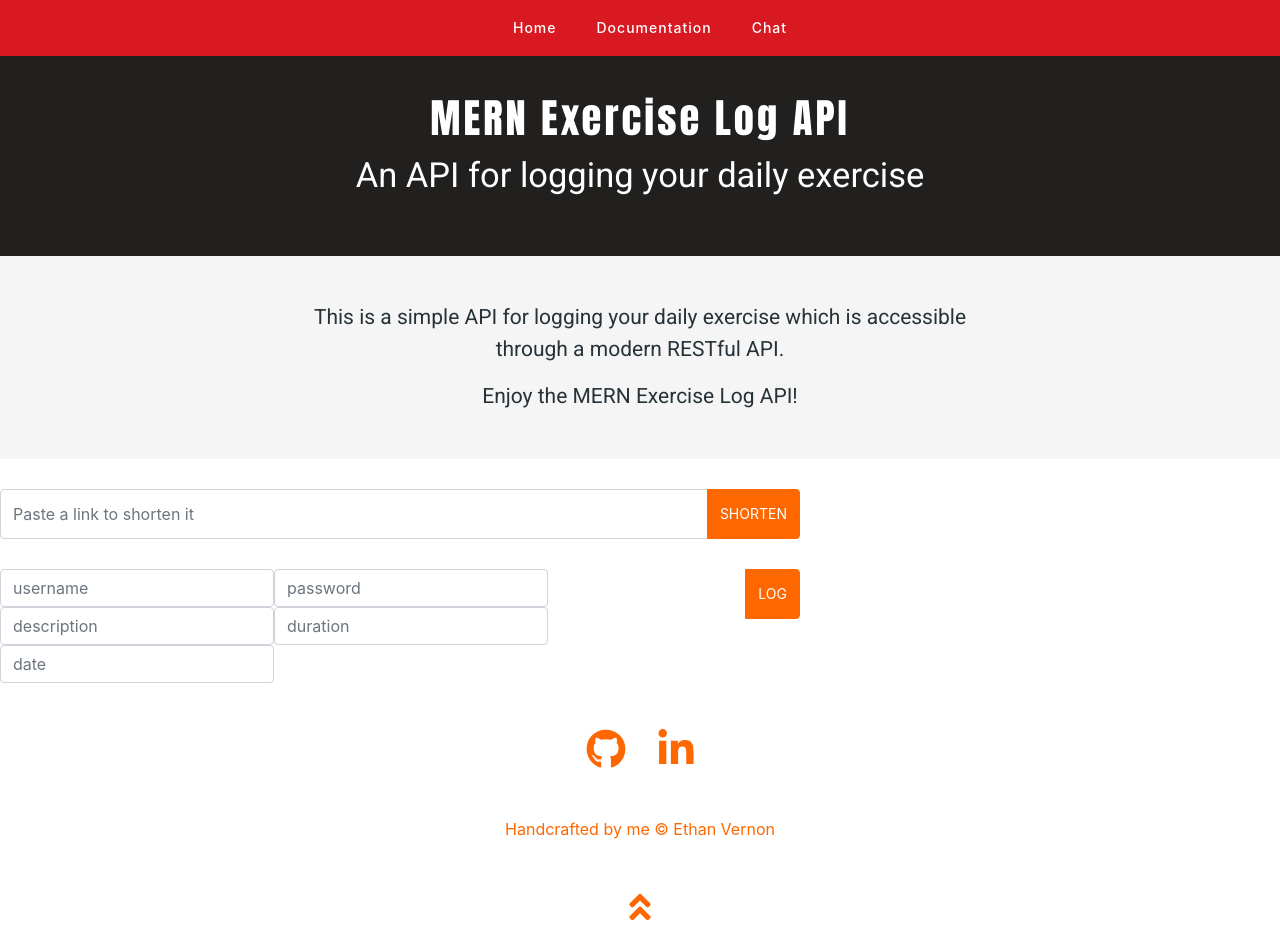
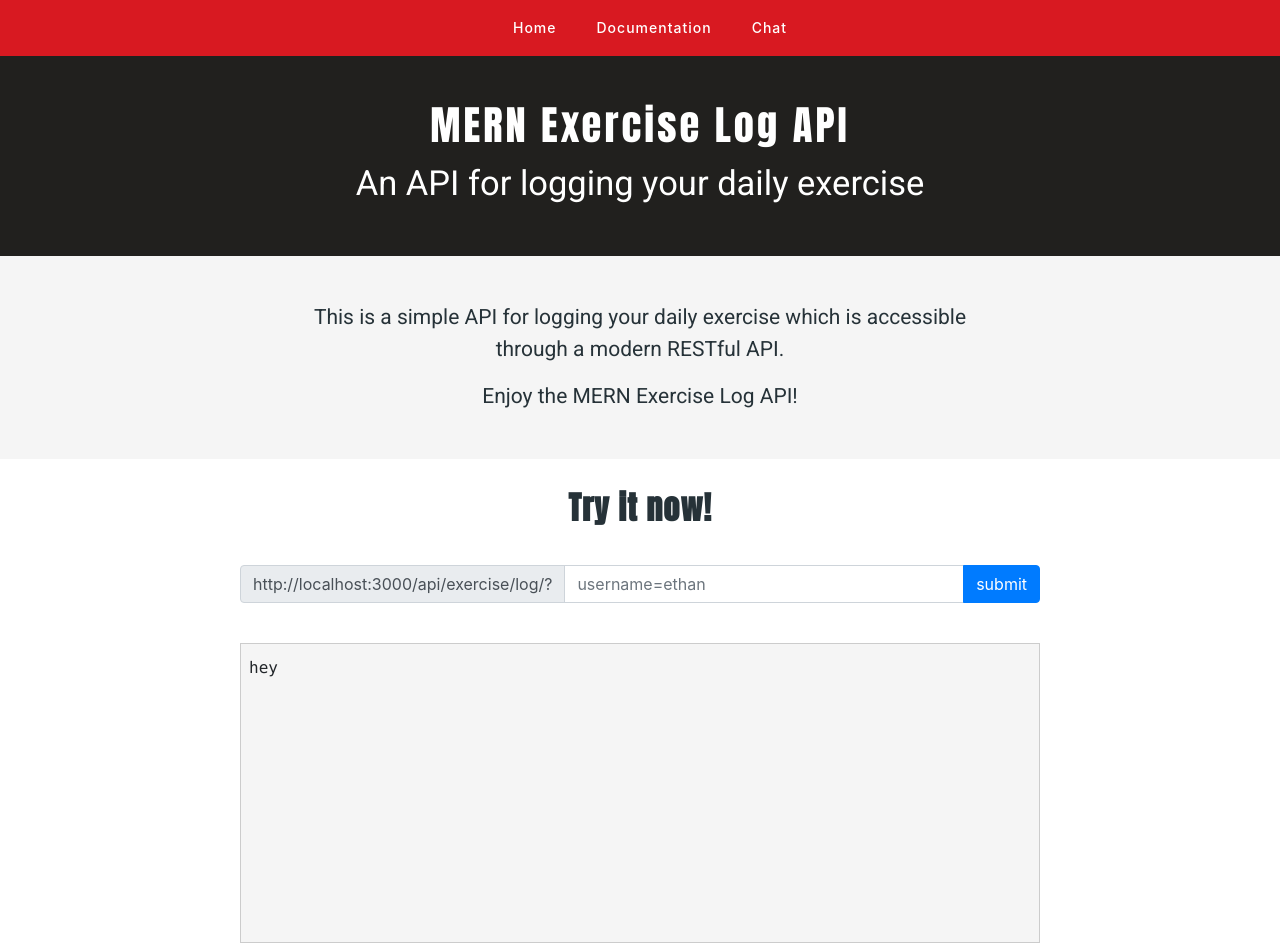
Before and after one commit to ethanvernon/mern-exerciseapp, a React (Create React App) app in the folder client/: page / in a window 1280 px wide. Shown: the top 952 px of the page. Built offline with nearby package versions, Linux system fonts and the light colour scheme.

Commit message:
finishes CSS and HTML for front page

```diff
--- a/client/src/App.css
+++ b/client/src/App.css
@@ -100,6 +100,10 @@ li a:hover {
   margin-right: auto !important;
 }
 
+.mr-2 {
+  border-color:white !important;
+}
+
 @media only screen and (min-width: 900px) {
   nav {
     width:940px;
@@ -111,6 +115,49 @@ li a:hover {
 @media only screen and (min-width: 768px) {
   #white-nav {
     height:56px;
+  }
+}
+
+/*--------------------------------------------------------------------------------------------------------------------------*/
+/*-----------------------------------------Title.js-------------------------------------------------------------------------*/
+/*--------------------------------------------------------------------------------------------------------------------------*/
+
+.heading {
+  text-align:center;
+  margin-top:56px;
+  background-color:#21201E;
+  height:200px;
+  overflow:hidden;
+  width:100%;
+  display:flex;
+  flex-direction: column;
+  align-items: center;
+  justify-content: center;
+  color:white;
+  padding-top:15px;
+}
+
+.heading h1 {
+  letter-spacing:3px;
+  font-weight:500;
+  font-size:calc(19px + 2vw);
+  font-family: "Anton";
+}
+
+.key-solution {
+  max-width:900px;
+  font-size:28px;
+  font-size:calc(13px + 2vw);
+  font-family:"Roboto";
+}
+
+@media only screen and (min-width: 1025px) {
+  .heading h1 {
+    font-size:40.5px;
+  }
+
+  .key-solution{
+    font-size:34.5px;
   }
 }
 
@@ -195,22 +242,6 @@ li a:hover {
   z-index:4;
 }
 
-/*conditionally rendered result box container for shortened URL*/
-.result-container {
-  margin-top:100px;
-  align-self:center;
-  position:absolute;
-  text-align:center;
-  max-width:95%;
-}
-
-@media only screen and (max-width: 438px) {
-  /*adjust margin for when statement takes 2 lines*/
-  .result-container {
-    margin-top:113px;
-  }
-}
-
 /*conditionally rendered result box for shortened URL*/
 .result-text {
  /* background-color: rgba(0, 123, 255, 0.3);*/
@@ -230,8 +261,30 @@ li a:hover {
 
 
 /*--------------------------------------------------------------------------------------------------------------------------*/
+/*-----------------------------------------bodyheader.js-------------------------------------------------------------------*/
+/*--------------------------------------------------------------------------------------------------------------------------*/
+
+.body-header {
+  text-align:center;
+  background-color:white;
+  padding-top:30px;
+  padding-bottom:30px;
+  width:100%;
+  text-align:center;
+  color:#263238;
+  font-size:21px;
+}
+
+.body-header-text h2{
+  font-weight:900;
+  font-family:"Anton";
+  letter-spacing:1px;
+}
+
+/*--------------------------------------------------------------------------------------------------------------------------*/
 /*-----------------------------------------description.js-------------------------------------------------------------------*/
 /*--------------------------------------------------------------------------------------------------------------------------*/
+
 .description {
   text-align:center;
   background-color:#F5F5F5;
@@ -253,17 +306,52 @@ li a:hover {
   max-width:700px;
 }
 
+/*--------------------------------------------------------------------------------------------------------------------------*/
+/*-----------------------------------------searchAPI.js---------------------------------------------------------------------*/
+/*--------------------------------------------------------------------------------------------------------------------------*/
 
+/*holds the form*/
+.search-container {
+  width:90%;
+  max-width:800px;
+  margin-left:auto;
+  margin-right:auto;
+}
+
+/*--------------------------------------------------------------------------------------------------------------------------*/
+/*-----------------------------------------ResultPre.js---------------------------------------------------------------------*/
+/*--------------------------------------------------------------------------------------------------------------------------*/
+
+#result-output {
+  height:300px;
+  width:90%;
+  max-width:800px;
+  background-color:#f5f5f5;
+  overflow-y:scroll;
+  display:block;
+  word-break:break-all;
+  word-wrap:break-word;
+  border: 1px solid #ccc;
+  margin-top:40px;
+  margin-left:auto;
+  margin-right:auto;
+  padding:8px;
+  line-height:2em;
+  font-size:16px;
+}
 
 /*--------------------------------------------------------------------------------------------------------------------------*/
 /*-----------------------------------------footer---------------------------------------------------------------------------*/
 /*--------------------------------------------------------------------------------------------------------------------------*/
+
 .footer {
-  height:250px;
+  height:200px;
 }
 
 .social-media {
   margin:30px auto;
+  margin-top:70px;
+  margin-bottom:0px;
   width:fit-content;
 }
 
@@ -274,64 +362,8 @@ li a:hover {
 .footer p {
   text-align:center;
   margin-bottom:50px;
-  color:#ff6700;
+  color:#212529;
 }
-
-.up-container {
-  width:fit-content;
-  margin:30px auto;
-}
-
-.back-top {
- color:#ff6700;
-}
-
-.back-top:hover {
-  cursor:pointer;
-}
-
-/*--------------------------------------------------------------------------------------------------------------------------*/
-/*-----------------------------------------about----------------------------------------------------------------------------*/
-/*--------------------------------------------------------------------------------------------------------------------------*/
-
-.heading {
-  text-align:center;
-  margin-top:56px;
-  background-color:#21201E;
-  height:200px;
-  overflow:hidden;
-  width:100%;
-  display:flex;
-  flex-direction: column;
-  align-items: center;
-  justify-content: center;
-  color:white;
-}
-
-.heading h1 {
-  letter-spacing:3px;
-  font-weight:500;
-  font-size:calc(19px + 2vw);
-  font-family: "Anton";
-}
-
-.key-solution {
-  max-width:900px;
-  font-size:28px;
-  font-size:calc(13px + 2vw);
-  font-family:"Roboto";
-}
-
-@media only screen and (min-width: 1025px) {
-  .heading h1 {
-    font-size:40.5px;
-  }
-
-  .key-solution{
-    font-size:34.5px;
-  }
-}
-
 
 /*--------------------------------------------------------------------------------------------------------------------------*/
 /*-----------------------------------------media queries >767px-------------------------------------------------------------*/
--- /dev/null
+++ b/client/src/BodyHeader.js
@@ -0,0 +1,17 @@
+import React, { Component } from 'react';
+import 'bootstrap/dist/css/bootstrap.min.css';
+import './App.css';
+
+
+export class BodyHeader extends Component {
+
+	render() {
+		return (
+			<div className='body-header'>
+				<div className='body-header-text'>
+					<h2>Try it now!</h2>
+				</div>
+			</div>
+	    );
+  }
+}
--- a/client/src/Description.js
+++ b/client/src/Description.js
@@ -4,11 +4,6 @@ import './App.css';
 
 
 export class Description extends Component {
-
-	componentDidMount() {
-		window.scrollTo(0,0);
-	}
-
 	render() {
 		return (
 			<div className='description'>
--- a/client/src/Footer.js
+++ b/client/src/Footer.js
@@ -13,18 +13,13 @@ export class Footer extends Component {
 			<div className='footer'>
 				<div className='social-media'>
 					<a href="https://github.com/ethanvernon" target="_blank" rel="noopener noreferrer">
-						<FontAwesomeIcon icon={ faGithub } size='2x' transform="grow-4" color='#ff6700' className='social-icons'/>
+						<FontAwesomeIcon icon={ faGithub } size='2x' color='#212529' className='social-icons'/>
 					</a>
 					<a href="https://www.linkedin.com/in/ethanvernon/" target="_blank" rel="noopener noreferrer">
-						<FontAwesomeIcon icon={ faLinkedinIn } size='2x' transform="grow-4" color='#ff6700' className='social-icons'/>
+						<FontAwesomeIcon icon={ faLinkedinIn } size='2x' color='#212529' className='social-icons'/>
 					</a>
 				</div>
-				<p>Handcrafted by me © Ethan Vernon</p>
-				<div className='up-container'>
-					<a href="#top">
-						<FontAwesomeIcon icon={ faAngleDoubleUp } size='2x' transform="grow-1"  className='back-top'/>
-					</a>
-				</div>
+				<p>Handcrafted by © Ethan Vernon</p>
 			</div>
 		);
 	}
--- a/client/src/Home.js
+++ b/client/src/Home.js
@@ -9,6 +9,9 @@ import {Ending} from './Ending';
 import {Footer} from './Footer';
 import {Title} from './Title';
 import {Description} from './Description';
+import {BodyHeader} from './BodyHeader';
+import {SearchAPI} from './SearchAPI';
+import {ResultPre} from './ResultPre';
 
 
 export class Home extends Component {
@@ -25,7 +28,9 @@ export class Home extends Component {
 			logPasswordUserInput: null,
 			logDescriptionUserInput: null,
 			logDurationUserInput: null,
-			logDateUserInput: null
+			logDateUserInput: null,
+			searchResult: null,
+			userHomeInput: null
 		};
 
 		this.putDataToDb = this.putDataToDb.bind(this);
@@ -34,6 +39,7 @@ export class Home extends Component {
 		this.callbackLog = this.callbackLog.bind(this);
 		this.handleFormChange = this.handleFormChange.bind(this);
 		this.handleLogFormChange = this.handleLogFormChange.bind(this);
+		this.handleHomeFormChange = this.handleHomeFormChange.bind(this);
 	}
 
 	//console.log's the new document made by putDataToDB
@@ -107,6 +113,12 @@ export class Home extends Component {
 		});
 	}
 
+	handleHomeFormChange(userInput) {
+		this.setState({
+			userHomeInput: userInput
+		})
+	}
+
 	handleLogFormChange(userInput, field) {
 		switch(field) {
 			case 'user':
@@ -146,7 +158,17 @@ export class Home extends Component {
 
 				<Description/>
 
-				<CreateUser
+				<BodyHeader/>
+
+				<SearchAPI/>
+
+				<ResultPre
+					searchResult={this.state.searchResult}
+					handleFormChange={this.handleHomeFormChange}
+					userInput={this.state.userHomeInput}
+				/>
+
+				{/*<CreateUser
 					handleFormChange={this.handleFormChange}
 					userInput={this.state.userInput}
 					handleClick={this.putDataToDb}
@@ -160,7 +182,7 @@ export class Home extends Component {
 					logDurationUserInput={this.state.logDurationUserInput}
 					logDateUserInput={this.state.logDateUserInput}
 					handleClick={this.putLogToDb}
-				/>
+				/>*/}
 
 			</div>
 		)
--- /dev/null
+++ b/client/src/ResultPre.js
@@ -0,0 +1,18 @@
+import React, { Component } from 'react';
+import 'bootstrap/dist/css/bootstrap.min.css';
+import './App.css';
+
+
+export class ResultPre extends Component {
+
+	render() {
+		return (
+			<div className='result-container'>
+				<pre id='result-output'>
+				hey
+					{this.props.searchResult}
+				</pre>
+			</div>
+	    );
+  }
+}
--- /dev/null
+++ b/client/src/SearchAPI.js
@@ -0,0 +1,48 @@
+import React, { Component } from 'react';
+import 'bootstrap/dist/css/bootstrap.min.css';
+import { Button, Form, Input, InputGroupAddon, InputGroupText, InputGroup } from 'reactstrap';
+import './App.css';
+
+
+export class SearchAPI extends Component {
+
+	// initialize our state
+
+	constructor(props) {
+		super(props);
+
+		this.handleChange = this.handleChange.bind(this);
+		this.handleClick = this.handleClick.bind(this);
+	}
+
+	//passes changed value from form to Home.js
+	handleChange(e) {
+		this.props.handleFormChange(e.target.value);
+	}
+
+	//copies a shortened URL to keyboard
+	handleClick() {
+		this.props.handleClick();
+	}
+
+	render() {
+		return (
+			<div className='search-container'>
+
+				 <InputGroup>
+
+					<InputGroupAddon addonType="prepend">
+						<InputGroupText>http://localhost:3000/api/exercise/log/?</InputGroupText>
+					</InputGroupAddon>
+
+					<Input placeholder="username=ethan" type='text' value={this.props.userInput} onChange={e => this.handleChange(e)}/>
+
+					<InputGroupAddon addonType="append">
+						<Button color='primary' onClick={this.handleClick}>submit</Button>
+					</InputGroupAddon>
+
+				</InputGroup>
+			</div>
+		);
+	}
+}
--- a/client/src/Title.js
+++ b/client/src/Title.js
@@ -4,10 +4,6 @@ import './App.css';
 
 
 export class Title extends Component {
-
-	componentDidMount() {
-		window.scrollTo(0,0);
-	}
 
 	render() {
 		return (
```
